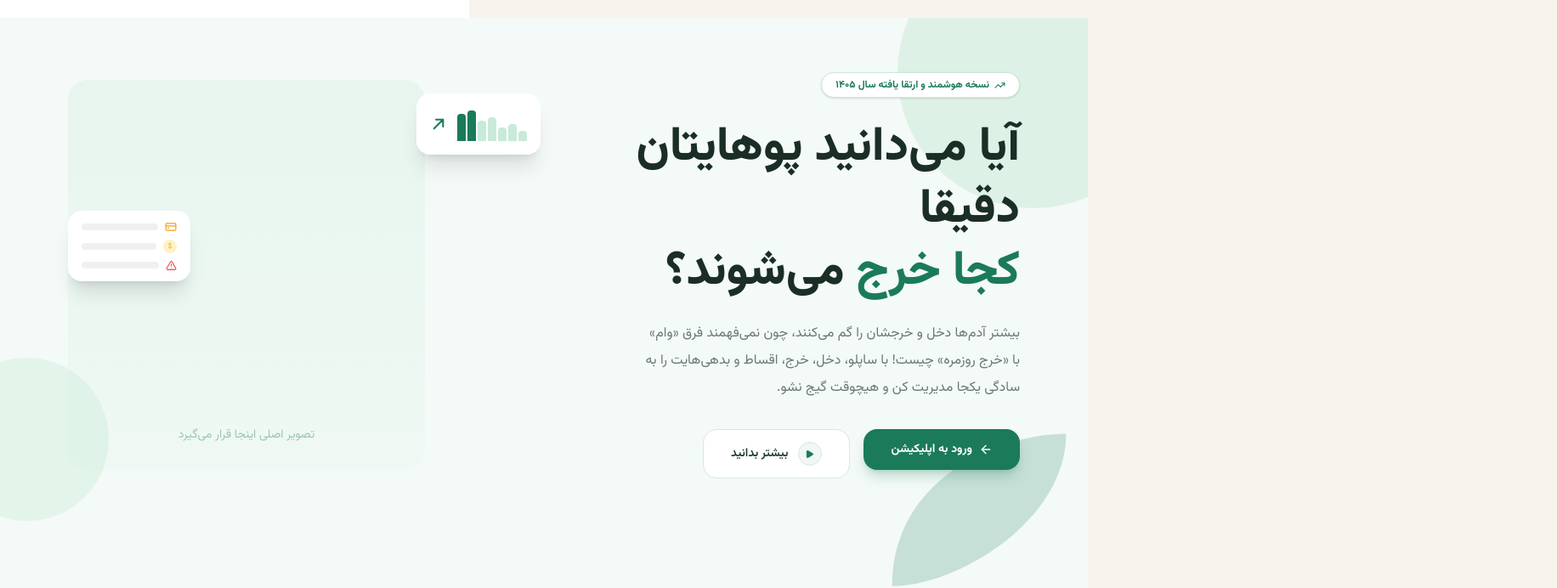
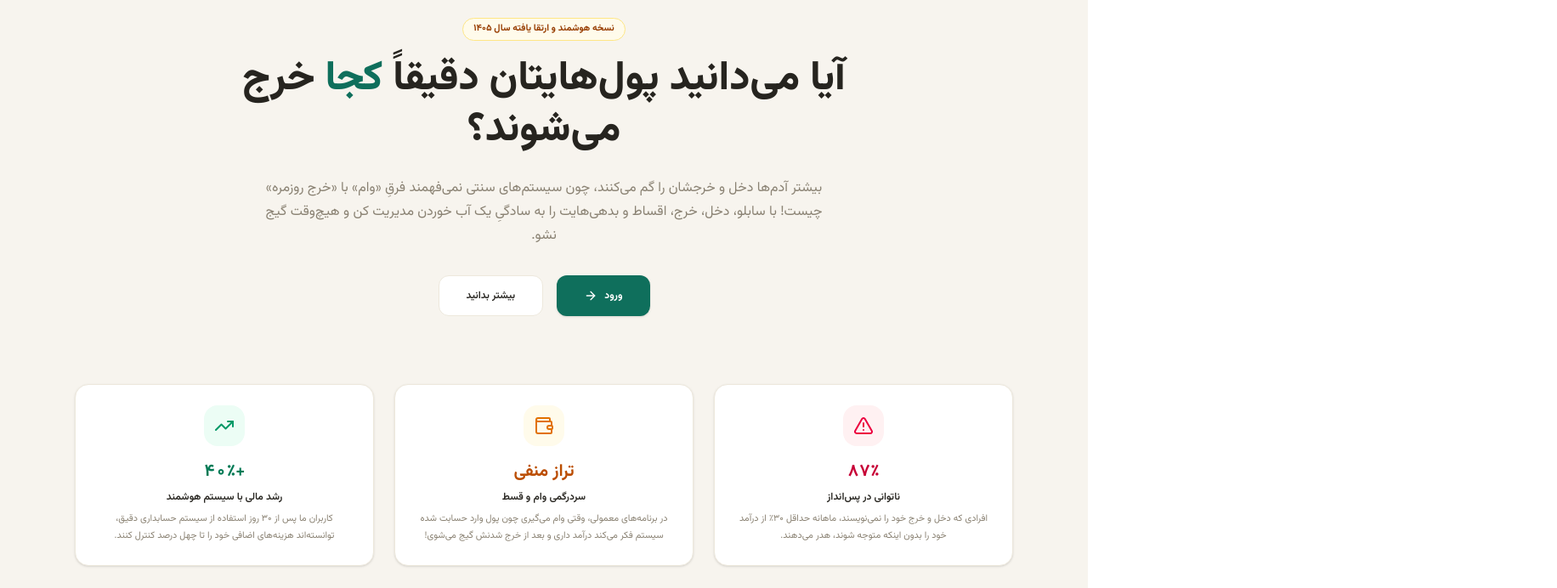
Before and after one commit to parsaasadzadeh/Sablo-Web, a Next.js app: page / in a window 1280 px wide. Shown: the part 140-832 px from the top of the page at 85% size, 1832 px wide, since content can reach past the window. Built offline with nearby package versions, Linux system fonts and the light colour scheme.

Commit message:
Update HeroSection.js

```diff
--- a/src/components/landing/HeroSection.js
+++ b/src/components/landing/HeroSection.js
@@ -1,141 +1,25 @@
-import Link from "next/link";
-import Image from "next/image";
-import { ArrowLeft, Play, TrendingUp, CreditCard, AlertTriangle } from "lucide-react";
+import Link from 'next/link';
+import { ArrowRight } from 'lucide-react';
 
 export default function HeroSection() {
   return (
-    <section
-      dir="rtl"
-      className="relative overflow-hidden bg-[#F4FAF7] min-h-[calc(100vh-80px)] w-screen -mx-[50vw] left-1/2 right-1/2 relative"
-      style={{ marginLeft: "calc(-50vw + 50%)", marginRight: "calc(-50vw + 50%)", width: "100vw" }}
-    >
-      {/* پس‌زمینه دکوراتیو */}
-      <div
-        aria-hidden
-        className="pointer-events-none absolute inset-0"
-      >
-        {/* دایره سبز بزرگ — گوشه راست بالا */}
-        <div className="absolute -top-24 -right-24 w-80 h-80 rounded-full bg-[#C8EAD8]/50" />
-        {/* دایره کوچک — گوشه چپ پایین */}
-        <div className="absolute bottom-32 -left-16 w-48 h-48 rounded-full bg-[#C8EAD8]/40" />
-        {/* شکل برگ — گوشه راست پایین */}
-        <svg
-          className="absolute bottom-0 right-0 w-64 opacity-20"
-          viewBox="0 0 200 200"
-          fill="none"
-        >
-          <path
-            d="M180 20C120 20 20 60 20 160c60 0 160-60 160-140z"
-            fill="#1B7A5A"
-          />
-        </svg>
-      </div>
-
-      <div className="relative w-full px-8 xl:px-20 pt-16 pb-16">
-        <div className="grid grid-cols-1 lg:grid-cols-2 gap-10 items-center">
-
-          {/* ستون متن — راست */}
-          <div className="flex flex-col items-start text-right">
-            {/* بج */}
-            <span className="inline-flex items-center gap-1.5 bg-white border border-[#C8EAD8] text-[#1B7A5A] text-xs font-bold px-4 py-1.5 rounded-full mb-6 shadow-sm">
-              <TrendingUp size={13} />
+    <section className="text-center max-w-3xl mx-auto mb-20">
+      <span className="inline-block bg-amber-50 border border-amber-200 text-amber-800 text-[11px] font-bold px-3 py-1 rounded-full mb-4">
         نسخه هوشمند و ارتقا یافته سال ۱۴۰۵
       </span>
-
-            {/* تیتر اصلی */}
-            <h1 className="text-4xl md:text-5xl xl:text-[56px] font-extrabold text-[#1B2E26] leading-[1.3] mb-5">
-              آیا می‌دانید پوهایتان دقیقا
-              <br />
-              <span className="text-[#1B7A5A]">کجا خرج</span> می‌شوند؟
+      <h1 className="text-3xl md:text-5xl font-extrabold text-[#26241F] leading-snug md:leading-tight mb-6">
+        آیا می‌دانید پول‌هایتان دقیقاً <span className="text-[#0F6F5C]">کجا</span> خرج می‌شوند؟
       </h1>
-
-            {/* توضیح */}
-            <p className="text-sm md:text-base text-[#6B7A72] leading-8 mb-8 max-w-md">
-              بیشتر آدم‌ها دخل و خرجشان را گم می‌کنند، چون نمی‌فهمند فرق «وام» با «خرج روزمره» چیست! با ساپلو، دخل، خرج، اقساط و بدهی‌هایت را به سادگی یکجا مدیریت کن و هیچوقت گیج نشو.
+      <p className="text-sm md:text-base text-[#8A8273] leading-7 mb-8 max-w-2xl mx-auto">
+        بیشتر آدم‌ها دخل و خرجشان را گم می‌کنند، چون سیستم‌های سنتی نمی‌فهمند فرقِ «وام» با «خرج روزمره» چیست! با سابلو، دخل، خرج، اقساط و بدهی‌هایت را به سادگیِ یک آب خوردن مدیریت کن و هیچ‌وقت گیج نشو.
       </p>
-
-            {/* دکمه‌ها */}
-            <div className="flex flex-col sm:flex-row items-start gap-4 w-full sm:w-auto">
-              <Link
-                href="/dashboard"
-                className="flex items-center gap-2 bg-[#1B7A5A] hover:bg-[#155F46] text-white text-sm font-bold px-8 py-3.5 rounded-2xl transition-all shadow-lg shadow-[#1B7A5A]/25"
-              >
-                <ArrowLeft size={16} />
-                ورود به اپلیکیشن
+      <div className="flex flex-col sm:flex-row items-center justify-center gap-4">
+        <Link href="/login" className="w-full sm:w-auto h-12 bg-[#0F6F5C] hover:bg-[#0C5A4A] text-white text-xs font-bold px-8 rounded-xl transition-all shadow flex items-center justify-center gap-2">
+        ورود  <ArrowRight size={16} />
         </Link>
-              <a
-                href="#features"
-                className="flex items-center gap-3 bg-white border border-[#D8E8E0] hover:bg-[#F0F7F4] text-[#1B3A2A] text-sm font-semibold px-8 py-3.5 rounded-2xl transition-all"
-              >
-                <span className="w-7 h-7 rounded-full bg-[#F0F7F4] border border-[#D8E8E0] flex items-center justify-center">
-                  <Play size={11} fill="#1B7A5A" className="text-[#1B7A5A] mr-0.5" />
-                </span>
+        <a href="#features" className="w-full sm:w-auto h-12 bg-white border border-[#EDE8DC] hover:bg-gray-50 text-xs font-semibold px-8 rounded-xl transition-all flex items-center justify-center">
           بیشتر بدانید
         </a>
-            </div>
-          </div>
-
-          {/* ستون تصویر — چپ */}
-          <div className="relative flex items-end justify-center lg:justify-end">
-            {/* کارت چارت بالای تصویر */}
-            <div className="absolute top-4 right-4 lg:-right-4 bg-white rounded-2xl shadow-xl p-4 flex items-center gap-3 z-10">
-              <div className="flex items-end gap-0.5 h-10">
-                {[3, 5, 4, 7, 6, 9, 8].map((h, i) => (
-                  <div
-                    key={i}
-                    className="w-2.5 rounded-t-sm"
-                    style={{
-                      height: `${h * 4}px`,
-                      backgroundColor: i === 5 || i === 6 ? "#1B7A5A" : "#C8EAD8",
-                    }}
-                  />
-                ))}
-              </div>
-              <svg
-                className="w-5 h-5 text-[#1B7A5A]"
-                fill="none"
-                viewBox="0 0 24 24"
-                stroke="currentColor"
-                strokeWidth={2.5}
-              >
-                <path strokeLinecap="round" strokeLinejoin="round" d="M5 10l7-7m0 0l7 7m-7-7v18" transform="rotate(45 12 12)" />
-              </svg>
-            </div>
-
-            {/* کارت هشدار — سمت چپ تصویر */}
-            <div className="absolute left-0 top-1/3 bg-white rounded-2xl shadow-xl px-4 py-3 z-10 flex flex-col gap-2 w-36">
-              <div className="flex items-center gap-2">
-                <CreditCard size={14} className="text-[#F59E0B]" />
-                <div className="h-2 bg-[#F0F0F0] rounded flex-1" />
-              </div>
-              <div className="flex items-center gap-2">
-                <div className="w-4 h-4 rounded-full bg-[#FEF3C7] flex items-center justify-center">
-                  <span className="text-[#F59E0B] text-[8px]">$</span>
-                </div>
-                <div className="h-2 bg-[#F0F0F0] rounded flex-1" />
-              </div>
-              <div className="flex items-center gap-2">
-                <AlertTriangle size={13} className="text-[#EF4444]" />
-                <div className="h-2 bg-[#F0F0F0] rounded flex-1" />
-              </div>
-            </div>
-
-            {/* تصویر اصلی — جایگذار؛ src رو با عکس خودت عوض کن */}
-            <div className="relative w-[340px] md:w-[420px] h-[380px] md:h-[460px]">
-              {/*
-                وقتی عکس داری، این div رو با:
-                <Image src="/your-hero-image.png" alt="ساپلو" fill className="object-contain object-bottom" />
-                جایگزین کن
-              */}
-              <div className="w-full h-full bg-gradient-to-b from-[#C8EAD8]/30 to-[#C8EAD8]/10 rounded-3xl flex items-end justify-center overflow-hidden">
-                <div className="text-center pb-8 text-[#1B7A5A]/40 text-sm">
-                  تصویر اصلی اینجا قرار می‌گیرد
-                </div>
-              </div>
-            </div>
-          </div>
-        </div>
-
       </div>
     </section>
   );
```
Lines whose indentation alone changed are shown as unchanged.
